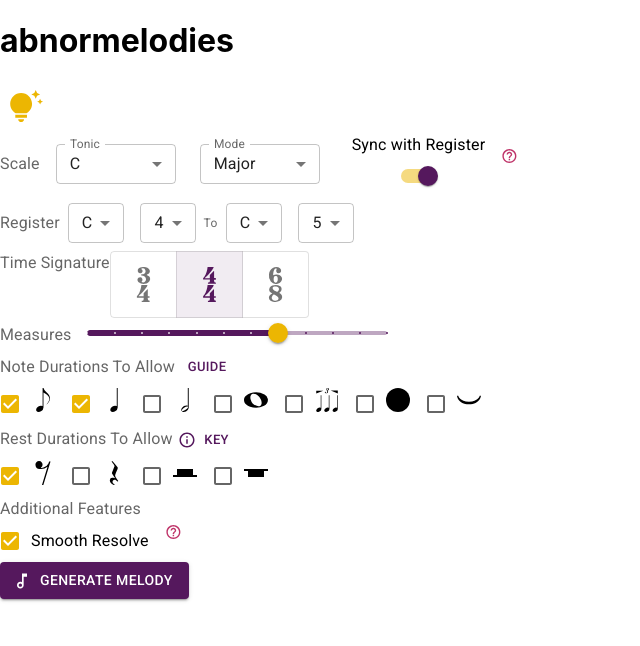
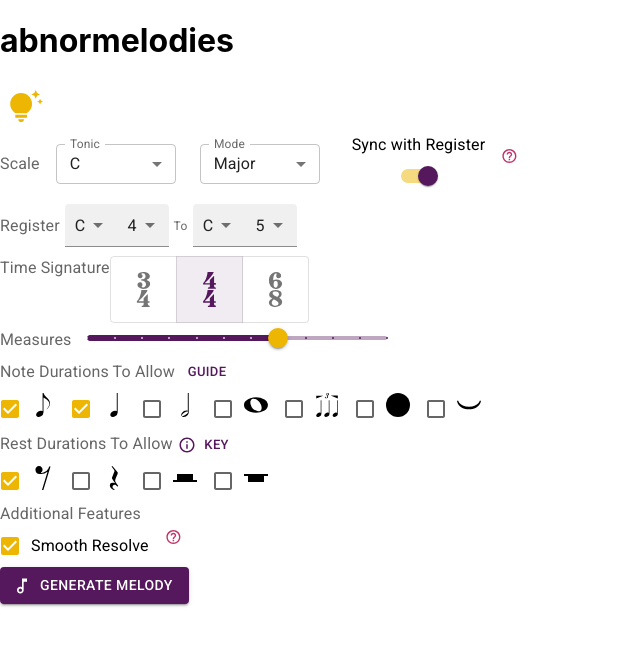
Before and after one commit to technikka/Abnormelodies_UI, a React (Create React App) app: page / in a window 1280 px wide. Shown: the top 646 px of the page, without its empty margins (0-640 px from the left). Built offline with nearby package versions, Linux system fonts and the light colour scheme.

Commit message:
change register range elements to filled variant and brought related fields together

```diff
--- a/src/components/FormPitchRegister.js
+++ b/src/components/FormPitchRegister.js
@@ -89,22 +89,26 @@ const FormPitchRegister = (props) => {
           <FormLabel>Register</FormLabel>
         </Grid>
 
-        <Grid item>
-          <FormControl sx={{ m: 1 }} size="small">
+        <Grid item style={{margin: "5px"}}>
+          <FormControl sx={{my:0.5}} size="small">
             <Select
               value={props.note_start}
               onChange={props.handleNoteStartChange}
               error={!validate()}
+              variant="filled"
+              sx={{borderTopRightRadius: 0, "& .MuiSelect-filled": {padding: "10px"}}}
             >
             {props.tonicOptions()}
             </Select>
           </FormControl>
 
-          <FormControl sx={{ m: 1 }} size="small">
+          <FormControl sx={{my:0.5}} size="small">
             <Select
               value={props.octave_start}
               onChange={props.handleOctaveStartChange}
               error={!validate()}
+              variant="filled"
+              sx={{borderTopLeftRadius: 0, "& .MuiSelect-filled": {padding: "10px"}}}
             >
             {octaveStartOptions()}
             </Select>
@@ -113,21 +117,25 @@ const FormPitchRegister = (props) => {
 
         <FormHelperText>To</FormHelperText>
 
-        <Grid item>
-          <FormControl sx={{ m: 1 }} size="small">
+        <Grid item style={{margin: "5px"}}>
+          <FormControl sx={{my:0.5}} size="small">
             <Select
               value={props.note_end}
               onChange={props.handleNoteEndChange}
               error={!validate()}
+              variant="filled"
+              sx={{borderTopRightRadius: 0, "& .MuiSelect-filled": {padding: "10px"}}}
             >
             {props.tonicOptions()}
             </Select>
           </FormControl>
-          <FormControl sx={{ m: 1 }} size="small">
+          <FormControl sx={{my:0.5}} size="small">
             <Select
               value={props.octave_end}
               onChange={props.handleOctaveEndChange}
               error={!validate()}
+              variant="filled"
+              sx={{borderTopLeftRadius: 0, "& .MuiSelect-filled": {padding: "10px"}}}
             >
             {octaveEndOptions()}
             </Select>
```
